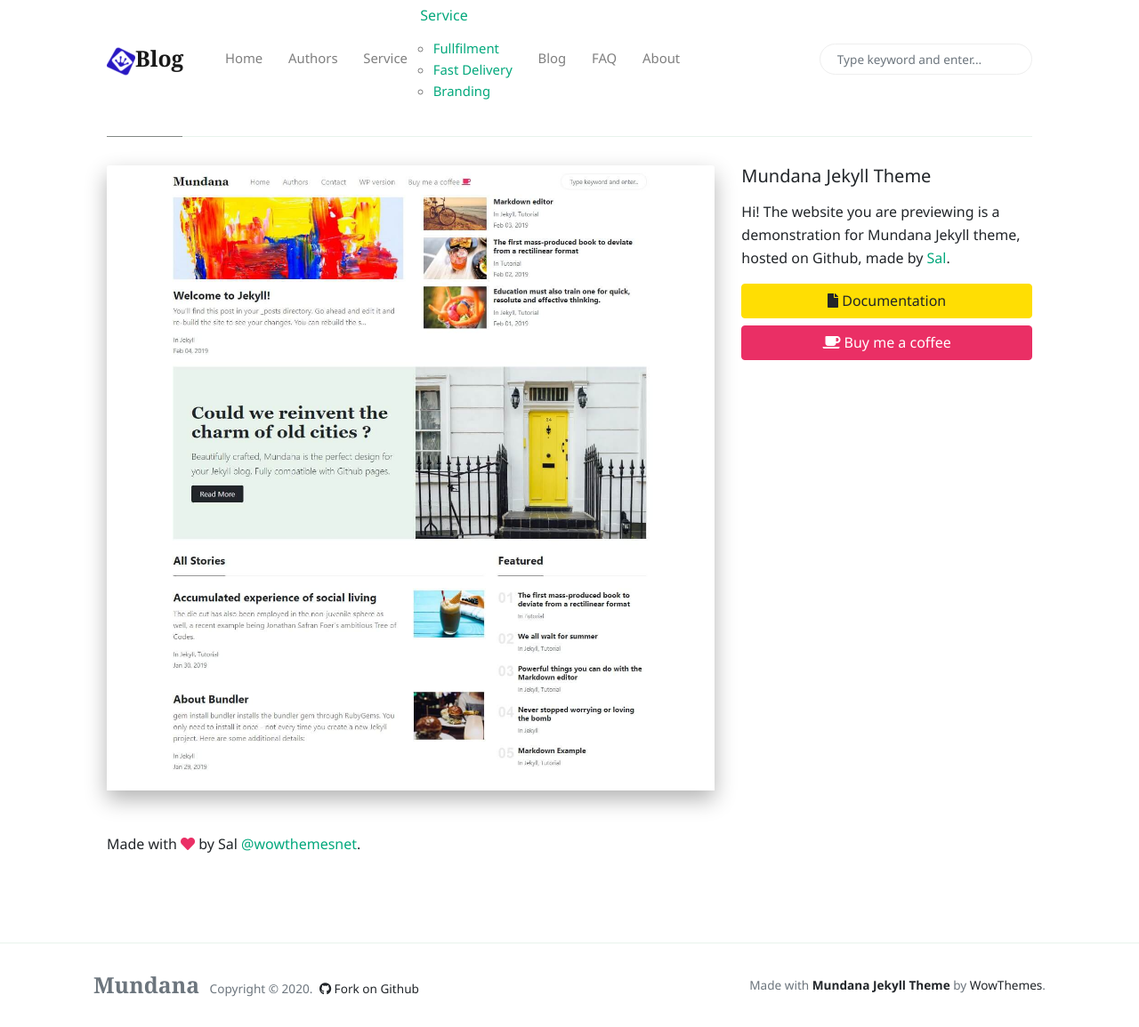
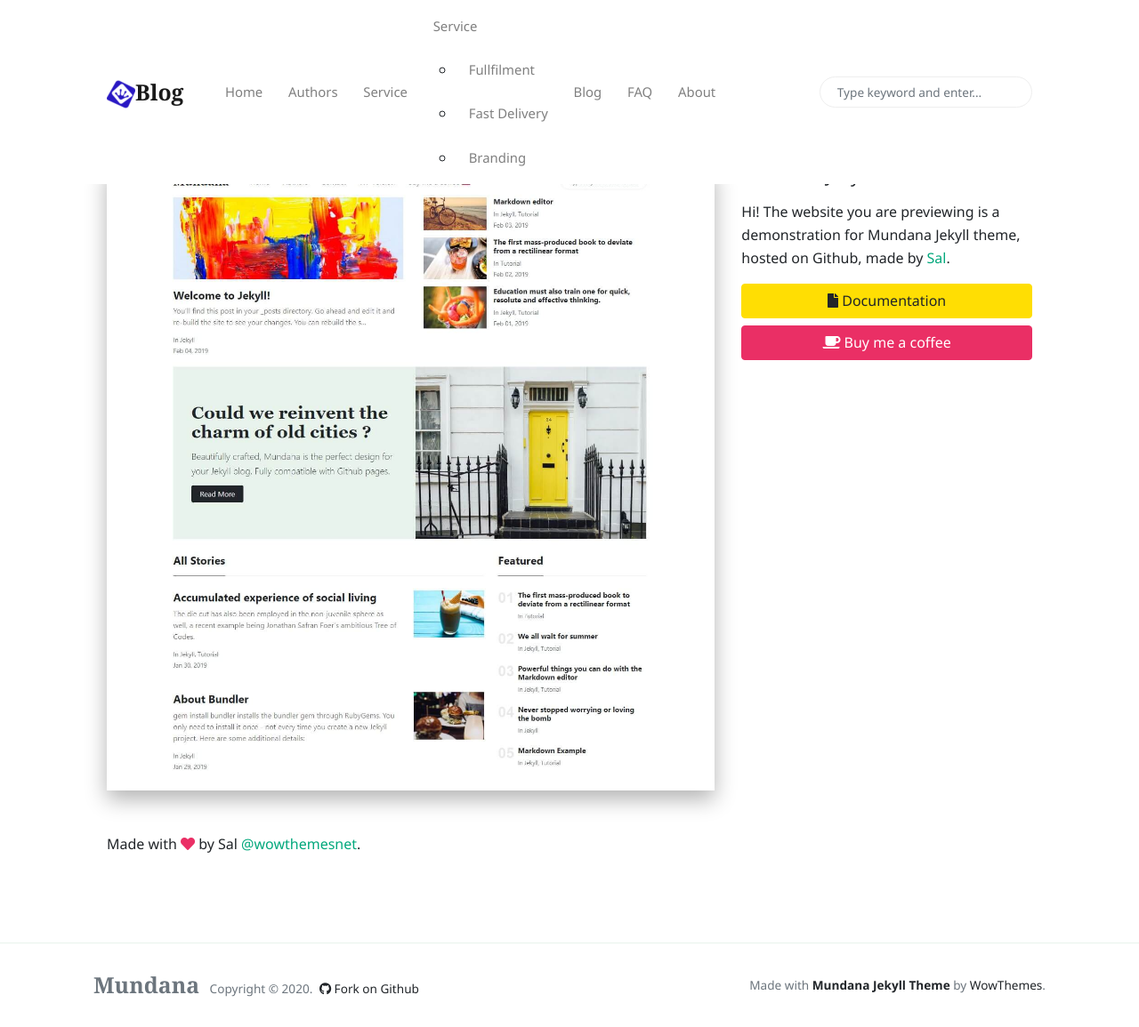
Before and after one commit to snowsum/snowsum.github.io-, a Jekyll site: the page built from _pages/about.md, in a window 1280 px wide and 1155 px high. Shown: the whole window at 89% size. Built offline with Jekyll 4.4.1, drawn with Linux system fonts in a browser that asks for light colours; nearby versions of some CDN libraries; comment, search, counter and statistics services are not loaded.

Commit message:
Update menu-header.html

```diff
--- a/_includes/menu-header.html
+++ b/_includes/menu-header.html
@@ -10,11 +10,11 @@
 <a class="nav-link" href="http://23.105.212.233/contact.html">Service</a>
 </li>
 
- <li class="nav-item has-menu-child"><a href="#">Service</a>
-                <ul class="nav-link">
-                  <li><a href="http://23.105.212.233/fullfilment.html">Fullfilment</a></li>
-                  <li><a href="http://23.105.212.233/fast-delivery.html">Fast Delivery</a></li>
-                  <li><a href="http://23.105.212.233/branding.html">Branding</a></li>
+ <li class="nav-item has-menu-child"><a class="nav-link" href="#">Service</a>
+                <ul class="sub-item">
+                  <li><a class="nav-link" href="http://23.105.212.233/fullfilment.html">Fullfilment</a></li>
+                  <li><a class="nav-link" href="http://23.105.212.233/fast-delivery.html">Fast Delivery</a></li>
+                  <li><a class="nav-link" href="http://23.105.212.233/branding.html">Branding</a></li>
   </ul>
   </li>
 
```
